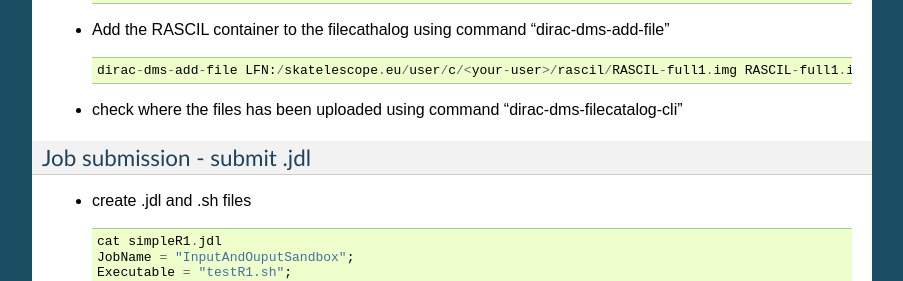
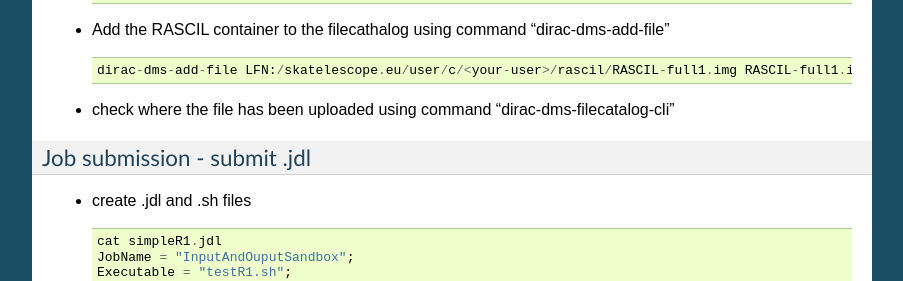
Before and after one commit to cimpan91/Docs, a Sphinx documentation site: the page built from Docs/RASCIL.rst, in a window 1280 px wide and 900 px high, scrolled down 1486 px. Shown: the part 159-440 px from the top of the window, without its empty margins (198-1101 px from the left). Built offline with Sphinx 7.4.7, drawn with Linux system fonts in a browser that asks for light colours.

Commit message:
Update RASCIL.rst

```diff
--- a/Docs/RASCIL.rst
+++ b/Docs/RASCIL.rst
@@ -111,7 +111,7 @@ From the server where dirac is installed:
 
       dirac-dms-add-file LFN:/skatelescope.eu/user/c/<your-user>/rascil/RASCIL-full1.img RASCIL-full1.img  UKI-NORTHGRID-MAN-HEP-disk
 
--  check where the files has been uploaded using command
+-  check where the file has been uploaded using command
    "dirac-dms-filecatalog-cli"
 
 Job submission - submit .jdl
```
